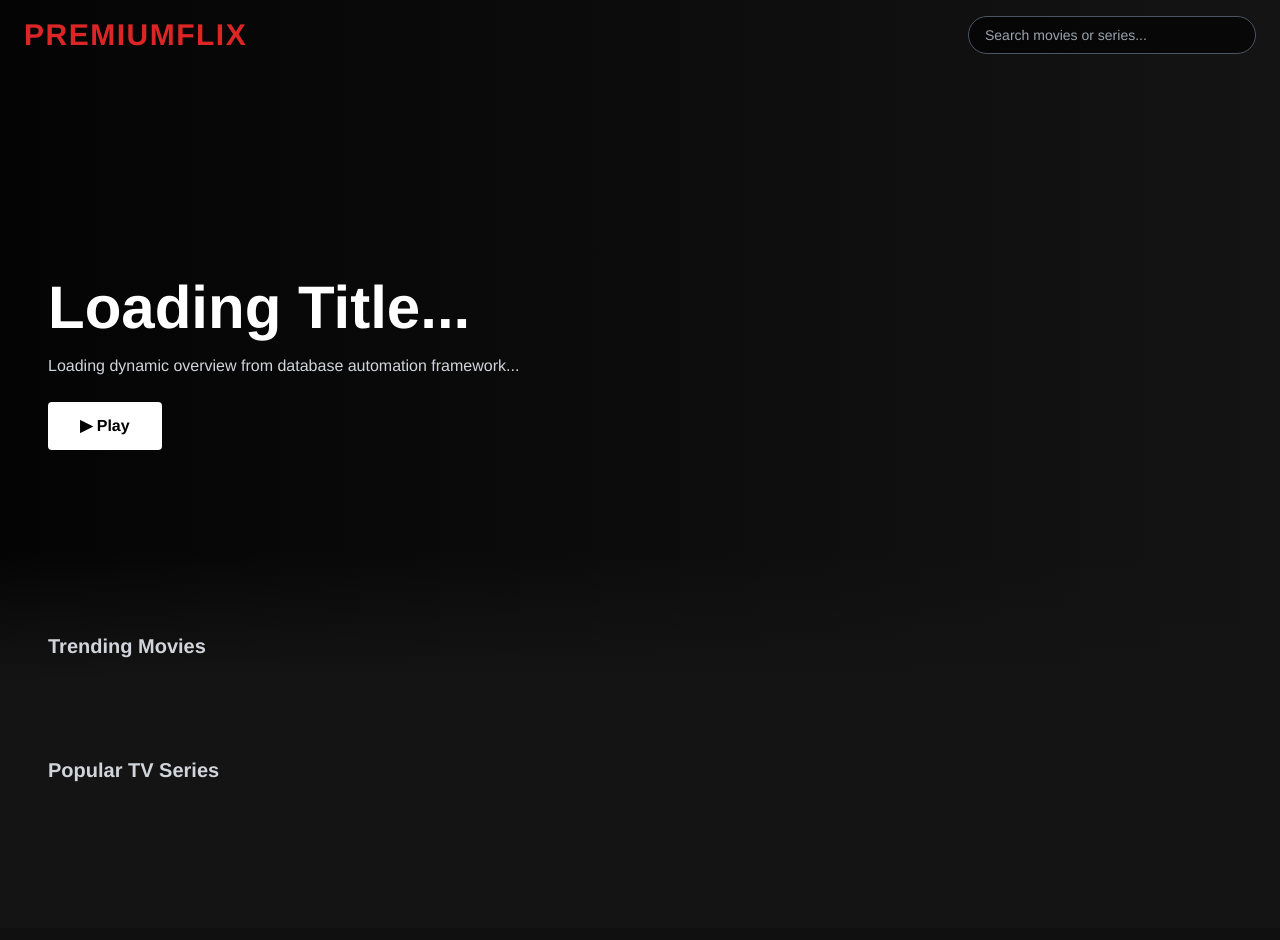
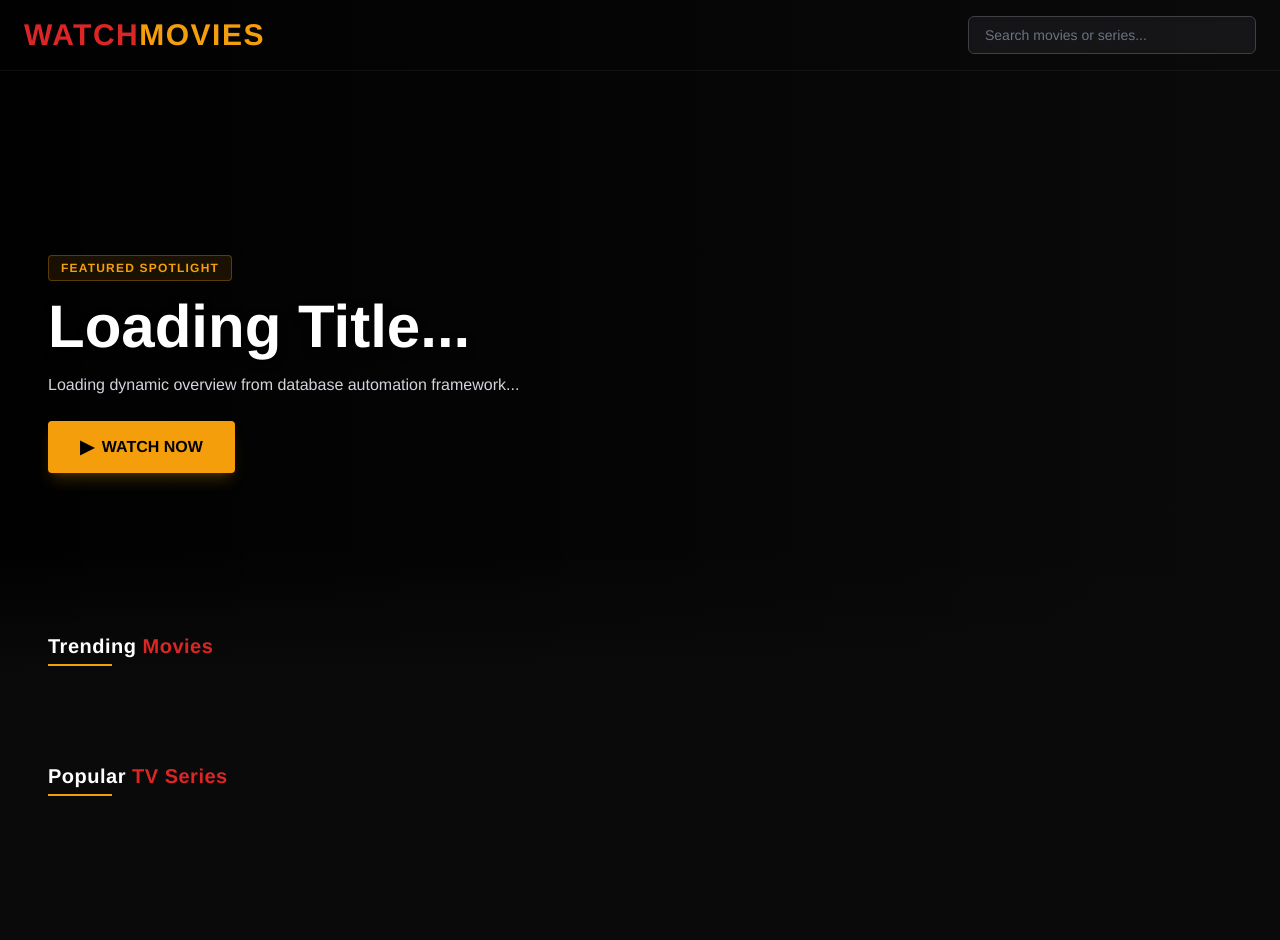
Before and after one commit to Nobody6215651/freeflix-app, a Flask app: page / in a window 1280 px wide. Before the commit the page ends 782 px from the top, so only its background shows below. Run offline with Flask 3, Linux system fonts and the light colour scheme; data that the repository does not hold is empty; some libraries are stand-ins or nearby versions.

Commit message:
Update index.html

```diff
--- a/templates/index.html
+++ b/templates/index.html
@@ -3,26 +3,29 @@
 <head>
     <meta charset="UTF-8">
     <meta name="viewport" content="width=device-width, initial-scale=1.0">
-    <title>PremiumFlix - Watch Free Movies & TV Shows</title>
+    <title>WatchMovies - Stream Free Movies & TV Shows</title>
     <script src="https://cdn.tailwindcss.com"></script>
     <style>
-        body { background-color: #141414; color: white; font-family: 'Helvetica Neue', Helvetica, Arial, sans-serif; }
+        body { background-color: #0a0a0a; color: white; font-family: 'Helvetica Neue', Helvetica, Arial, sans-serif; }
         .no-scrollbar::-webkit-scrollbar { display: none; }
         .no-scrollbar { -ms-overflow-style: none; scrollbar-width: none; }
 
-        /* Premium Netflix Hover Effect */
+        /* Premium WatchMovies PK Hover Effect */
         .movie-card {
             transition: transform 400ms cubic-bezier(0.25, 0.8, 0.25, 1), z-index 0s linear;
+            border: 1px solid #1a1a1a;
         }
         .movie-card:hover {
             transform: scale(1.25);
             z-index: 50;
-            box-shadow: 0 20px 40px rgba(0,0,0,0.9);
+            border-color: #d97706; /* Golden border on hover */
+            box-shadow: 0 20px 40px rgba(217, 119, 6, 0.2); /* Golden subtle glow */
             transition-delay: 300ms;
         }
         .hover-details {
             display: none;
             opacity: 0;
+            border-top: 2px solid #dc2626; /* Red top border on detail popup */
         }
         .movie-card:hover .hover-details {
             display: block;
@@ -33,55 +36,65 @@
 </head>
 <body class="overflow-x-hidden">
 
-    <header id="mainHeader" class="fixed top-0 left-0 w-full flex items-center justify-between px-6 py-4 z-50 transition-colors duration-500 bg-transparent">
-        <div class="text-red-600 text-3xl font-black tracking-wider uppercase">PremiumFlix</div>
+    <header id="mainHeader" class="fixed top-0 left-0 w-full flex items-center justify-between px-6 py-4 z-50 transition-colors duration-500 bg-transparent border-b border-white/5">
+        <div class="text-2xl md:text-3xl font-black tracking-wider uppercase">
+            <span class="text-red-600">Watch</span><span class="text-amber-500">Movies</span>
+        </div>
 
         <div class="relative w-72">
             <input type="text" id="searchInput" onkeyup="searchMedia()" placeholder="Search movies or series..."
-                   class="w-full bg-black/60 text-white text-sm px-4 py-2 rounded-full border border-gray-600 focus:outline-none focus:border-red-600 transition-all">
+                   class="w-full bg-zinc-900/90 text-white text-sm px-4 py-2 rounded-md border border-zinc-700 focus:outline-none focus:border-amber-500 shadow-inner transition-all placeholder-gray-500">
         </div>
     </header>
 
     <section id="heroBanner" class="relative w-full h-[85vh] bg-cover bg-center flex items-center px-12 transition-all duration-700">
-        <div class="absolute inset-0 bg-gradient-to-r from-black/80 via-black/40 to-transparent z-10"></div>
+        <div class="absolute inset-0 bg-gradient-to-r from-black/90 via-black/50 to-transparent z-10"></div>
         <div class="relative z-20 max-w-2xl mt-12">
-            <h1 id="heroTitle" class="text-4xl md:text-6xl font-extrabold mb-4 text-shadow-md">Loading Title...</h1>
+            <span class="text-xs font-bold uppercase tracking-widest text-amber-500 bg-amber-500/10 px-3 py-1 rounded border border-amber-500/30 mb-4 inline-block">Featured Spotlight</span>
+            <h1 id="heroTitle" class="text-4xl md:text-6xl font-extrabold mb-4 text-white drop-shadow-[0_4px_4px_rgba(0,0,0,0.8)]">Loading Title...</h1>
             <p id="heroOverview" class="text-gray-300 text-sm md:text-base line-clamp-3 mb-6">Loading dynamic overview from database automation framework...</p>
             <div class="flex gap-4">
-                <button id="heroPlayBtn" class="bg-white text-black font-bold px-8 py-3 rounded hover:bg-white/80 transition transform hover:scale-105">▶ Play</button>
+                <button id="heroPlayBtn" class="bg-amber-500 text-black font-black px-8 py-3 rounded shadow-lg shadow-amber-500/20 hover:bg-amber-600 transition transform hover:scale-105 flex items-center gap-2">
+                    <span class="text-lg">▶</span> WATCH NOW
+                </button>
             </div>
         </div>
-        <div class="absolute bottom-0 left-0 w-full h-32 bg-gradient-to-t from-[#141414] to-transparent z-10"></div>
+        <div class="absolute bottom-0 left-0 w-full h-32 bg-gradient-to-t from-[#0a0a0a] to-transparent z-10"></div>
     </section>
 
     <main class="relative z-30 px-6 md:px-12 -mt-24 space-y-12 pb-24">
 
-        <div id="playerSection" class="hidden transition-all duration-500 bg-black/40 p-4 rounded-lg border border-zinc-800">
-            <div class="flex justify-between items-center mb-3">
-                <h3 id="playingTitle" class="text-xl font-bold text-red-500">Now Streaming</h3>
-                <button onclick="closePlayer()" class="text-gray-400 hover:text-white font-bold text-lg">✕ Close Player</button>
+        <div id="playerSection" class="hidden transition-all duration-500 bg-zinc-950 p-4 rounded-lg border border-red-600/30 shadow-2xl shadow-red-600/5">
+            <div class="flex justify-between items-center mb-3 border-b border-zinc-800 pb-2">
+                <h3 id="playingTitle" class="text-xl font-bold text-amber-500 flex items-center gap-2">
+                    <span class="animate-pulse inline-block w-2.5 h-2.5 rounded-full bg-red-600"></span> Now Streaming
+                </h3>
+                <button onclick="closePlayer()" class="text-gray-400 hover:text-red-500 font-bold transition-colors text-sm bg-zinc-900 px-3 py-1 rounded">✕ Close Player</button>
             </div>
-            <div class="relative w-full aspect-video rounded overflow-hidden shadow-2xl">
+            <div class="relative w-full aspect-video rounded overflow-hidden shadow-2xl border border-zinc-800">
                 <iframe id="apiPlayer" src="" class="absolute inset-0 w-full h-full border-0" allowfullscreen allow="autoplay; encrypted-media"></iframe>
             </div>
         </div>
 
         <div id="searchRowContainer" class="hidden">
-            <h2 class="text-xl font-bold text-gray-400 mb-4">Search Results</h2>
+            <h2 class="text-xl font-bold text-amber-500 mb-1 tracking-wide">Search Results</h2>
+            <div class="w-16 h-1 bg-red-600 mb-4"></div>
             <div class="overflow-x-auto no-scrollbar py-4">
                 <div id="searchResults" class="flex gap-4"></div>
             </div>
         </div>
 
         <div>
-            <h2 class="text-xl font-bold text-gray-300 mb-4">Trending Movies</h2>
+            <h2 class="text-xl font-bold text-white mb-1 tracking-wide">Trending <span class="text-red-600">Movies</span></h2>
+            <div class="w-16 h-0.5 bg-amber-500 mb-4"></div>
             <div class="overflow-x-auto no-scrollbar py-4">
                 <div id="trendingMovies" class="flex gap-4"></div>
             </div>
         </div>
 
         <div>
-            <h2 class="text-xl font-bold text-gray-300 mb-4">Popular TV Series</h2>
+            <h2 class="text-xl font-bold text-white mb-1 tracking-wide">Popular <span class="text-red-600">TV Series</span></h2>
+            <div class="w-16 h-0.5 bg-amber-500 mb-4"></div>
             <div class="overflow-x-auto no-scrollbar py-4">
                 <div id="trendingTV" class="flex gap-4"></div>
             </div>
@@ -89,7 +102,7 @@
     </main>
 
     <script>
-        // LIVE KEY INJECTED
+        // LIVE SECURE KEY USED
         const TMDB_API_KEY = "82e880c89dbf119b940e034ed32a3498";
         const BASE_URL = "https://api.themoviedb.org/3";
         const IMG_URL = "https://image.tmdb.org/t/p/w500";
@@ -104,8 +117,8 @@
             // Sticky Header Fade Control
             window.addEventListener('scroll', () => {
                 const header = document.getElementById('mainHeader');
-                if (window.scrollY > 50) header.classList.add('bg-[#141414]');
-                else header.classList.remove('bg-[#141414]');
+                if (window.scrollY > 50) header.classList.add('bg-[#0a0a0a]');
+                else header.classList.remove('bg-[#0a0a0a]');
             });
         });
 
@@ -126,8 +139,8 @@
                 const response = await fetch(`${BASE_URL}/trending/movie/day?api_key=${TMDB_API_KEY}`);
                 const data = await response.json();
                 if(data.results.length > 0) {
-                    const topMovie = data.results[Math.floor(Math.random() * 5)]; // Picks a random top movie from trending
-                    document.getElementById('heroBanner').style.backgroundImage = `linear-gradient(to bottom, rgba(0,0,0,0.4), rgba(0,0,0,0.2)), url('${BACKDROP_URL}${topMovie.backdrop_path}')`;
+                    const topMovie = data.results[Math.floor(Math.random() * 5)];
+                    document.getElementById('heroBanner').style.backgroundImage = `linear-gradient(to bottom, rgba(0,0,0,0.6), rgba(0,0,0,0.3)), url('${BACKDROP_URL}${topMovie.backdrop_path}')`;
                     document.getElementById('heroTitle').innerText = topMovie.title || topMovie.name;
                     document.getElementById('heroOverview').innerText = topMovie.overview;
                     document.getElementById('heroPlayBtn').onclick = () => startStreaming('movie', topMovie.id, topMovie.title);
@@ -153,61 +166,11 @@
 
                 card.innerHTML = `
                     <img src="${IMG_URL}${item.backdrop_path ? item.backdrop_path : item.poster_path}" class="w-full h-full object-cover rounded shadow-md">
-                    <div class="hover-details absolute top-[98%] left-0 w-full bg-zinc-900 p-3 rounded-b-md shadow-2xl z-50">
-                        <div class="flex gap-2 mb-2">
-                            <span class="text-green-400 font-bold text-xs">${Math.floor(rating * 10)}% Match</span>
-                            <span class="border border-gray-500 text-[10px] px-1 text-gray-300 rounded">HD</span>
-                            <span class="text-gray-400 text-xs">${releaseYear}</span>
+                    <div class="hover-details absolute top-[98%] left-0 w-full bg-zinc-950 p-3 rounded-b-md shadow-2xl z-50 border-x border-b border-amber-500/30">
+                        <div class="flex gap-2 mb-2 items-center">
+                            <span class="text-amber-500 font-black text-xs">★ ${rating}</span>
+                            <span class="border border-red-600/50 text-[9px] px-1 text-red-500 bg-red-600/10 font-bold rounded">HD</span>
+                            <span class="text-gray-400 text-xs ml-auto">${releaseYear}</span>
                         </div>
-                        <div class="text-xs font-bold truncate text-white">${title}</div>
-                        <div class="text-[10px] text-gray-400 mt-1">⭐ ${rating} / 10</div>
-                    </div>
-                `;
-                container.appendChild(card);
-            });
-        }
-
-        // Multi-Server Dynamic Router Injection
-        function startStreaming(type, id, title) {
-            const playerSection = document.getElementById('playerSection');
-            const iframe = document.getElementById('apiPlayer');
-            document.getElementById('playingTitle').innerText = `Now Streaming: ${title}`;
-
-            // EXACT PRESTIGE SERVER METHOD (VidSrc API Routing)
-            let embedUrl = "";
-            if (type === 'movie' || type === 'media') {
-                embedUrl = `https://vidsrc.to/embed/movie/${id}`;
-            } else {
-                embedUrl = `https://vidsrc.to/embed/tv/${id}/1/1`;
-            }
-
-            iframe.src = embedUrl;
-            playerSection.classList.remove('hidden');
-            playerSection.scrollIntoView({ behavior: 'smooth', block: 'center' });
-        }
-
-        function closePlayer() {
-            document.getElementById('playerSection').classList.add('hidden');
-            document.getElementById('apiPlayer').src = "";
-        }
-
-        // Live Real-Time Search Bar Filter
-        async function searchMedia() {
-            const query = document.getElementById('searchInput').value.trim();
-            const container = document.getElementById('searchRowContainer');
-            if(query.length < 3) {
-                container.classList.add('hidden');
-                return;
-            }
-            try {
-                const res = await fetch(`${BASE_URL}/search/multi?api_key=${TMDB_API_KEY}&query=${encodeURIComponent(query)}`);
-                const data = await res.json();
-                if(data.results && data.results.length > 0) {
-                    container.classList.remove('hidden');
-                    renderRow(data.results, 'searchResults', 'movie');
-                }
-            } catch(e) { console.error("Search failed", e); }
-        }
-    </script>
-</body>
-</html>
+                        <div class="text-xs font-bold truncate text-white hover:text-amber-500 transition-colors">${title}</div>
+                        <div class="text-[10px] text-green-400 font-semibold mt-1">⚡ ${Math.floor(rating * 10)}%
```
